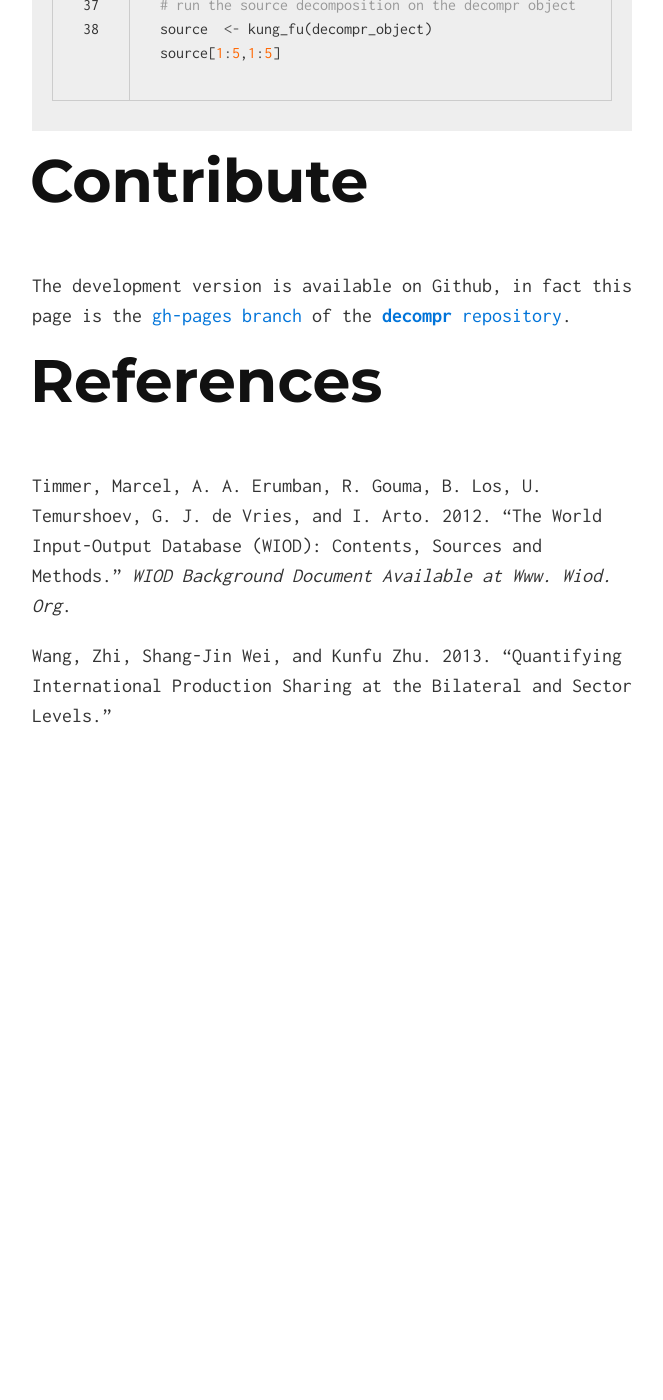
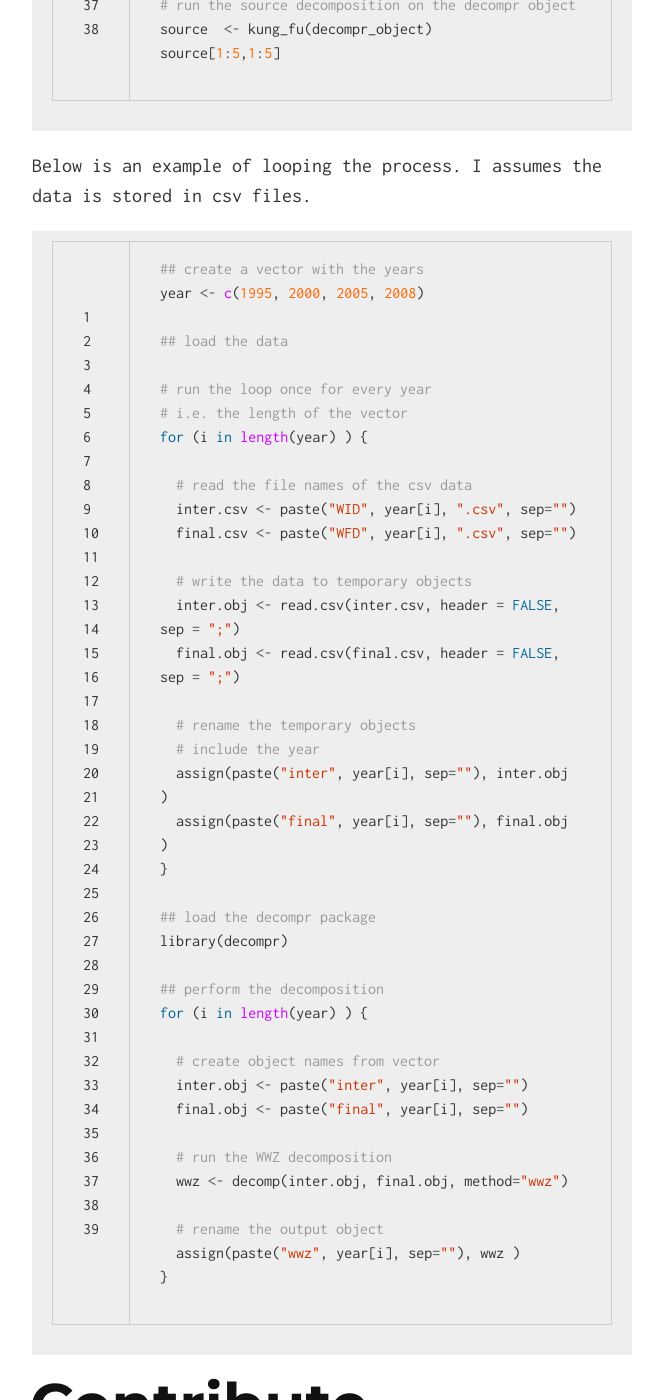
Before and after one commit to bquast/decompr, a Jekyll site: the page built from index.html, in a window 1280 px wide and 1400 px high, scrolled down 2157 px. Shown: the whole window, without its empty margins (308-971 px from the left). Built offline with Jekyll 4.4.1, drawn with Linux system fonts in a browser that asks for light colours; before the commit the page ends 2988 px from its top, so only the background shows below that.

Commit message:
add looping example

```diff
--- a/_includes/index.md
+++ b/_includes/index.md
@@ -62,6 +62,49 @@ source  <- kung_fu(decompr_object)
 source[1:5,1:5]
 {% endhighlight %}
 
+
+Below is an example of looping the process. I assumes the data is stored in csv files.
+{% highlight r linenos %}
+## create a vector with the years
+year <- c(1995, 2000, 2005, 2008)
+
+## load the data
+
+# run the loop once for every year
+# i.e. the length of the vector
+for (i in length(year) ) {
+
+  # read the file names of the csv data
+  inter.csv <- paste("WID", year[i], ".csv", sep="")
+  final.csv <- paste("WFD", year[i], ".csv", sep="")
+
+  # write the data to temporary objects
+  inter.obj <- read.csv(inter.csv, header = FALSE, sep = ";")
+  final.obj <- read.csv(final.csv, header = FALSE, sep = ";")
+
+  # rename the temporary objects
+  # include the year
+  assign(paste("inter", year[i], sep=""), inter.obj )
+  assign(paste("final", year[i], sep=""), final.obj )
+}
+
+## load the decompr package
+library(decompr)
+
+## perform the decomposition
+for (i in length(year) ) {
+
+  # create object names from vector
+  inter.obj <- paste("inter", year[i], sep="")
+  final.obj <- paste("final", year[i], sep="")
+
+  # run the WWZ decomposition
+  wwz <- decomp(inter.obj, final.obj, method="wwz")
+
+  # rename the output object
+  assign(paste("wwz", year[i], sep=""), wwz )
+}
+{% endhighlight %}
 # Contribute
 The development version is available on Github, in fact this page is the [gh-pages branch](https://github.com/bquast/decompr/tree/gh-pages) of the [**decompr** repository](https://github.com/bquast/decompr).
 
```
